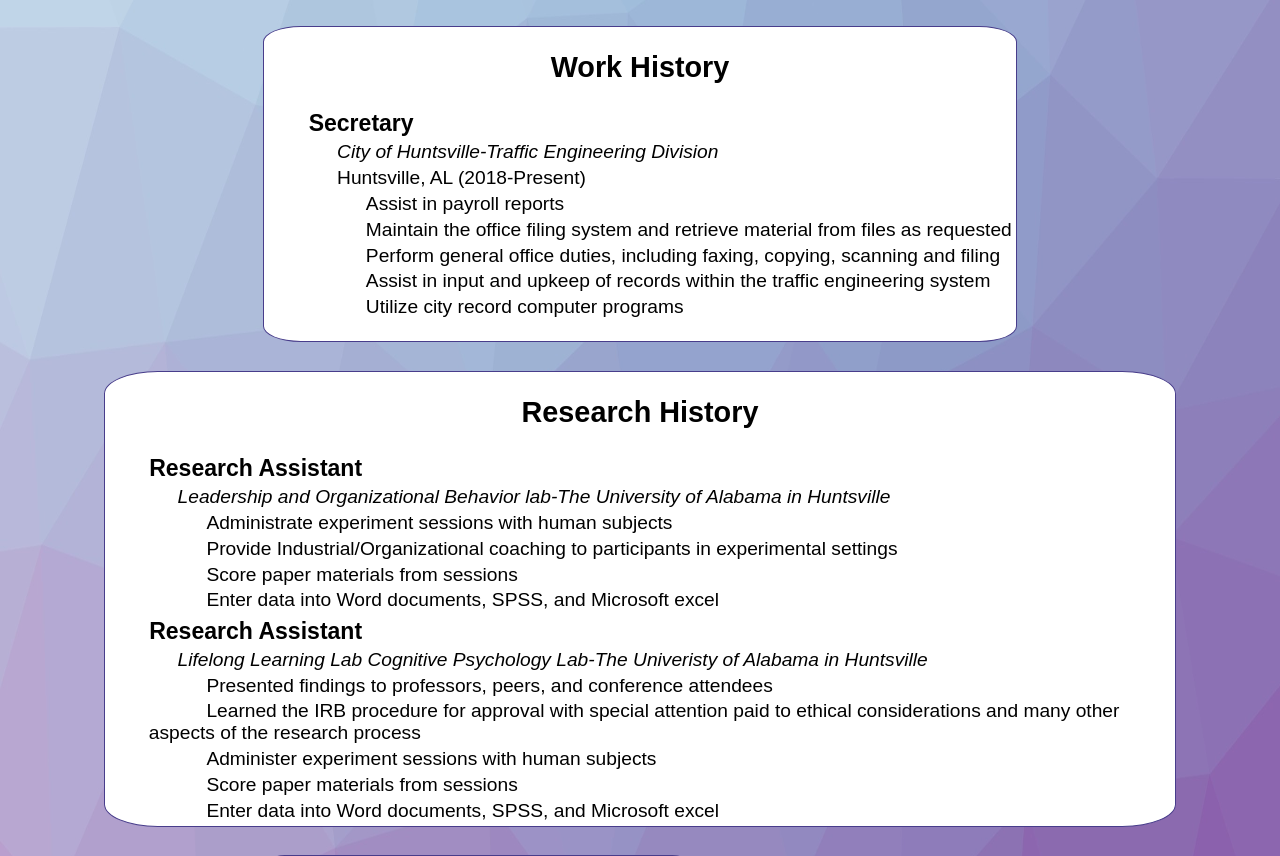
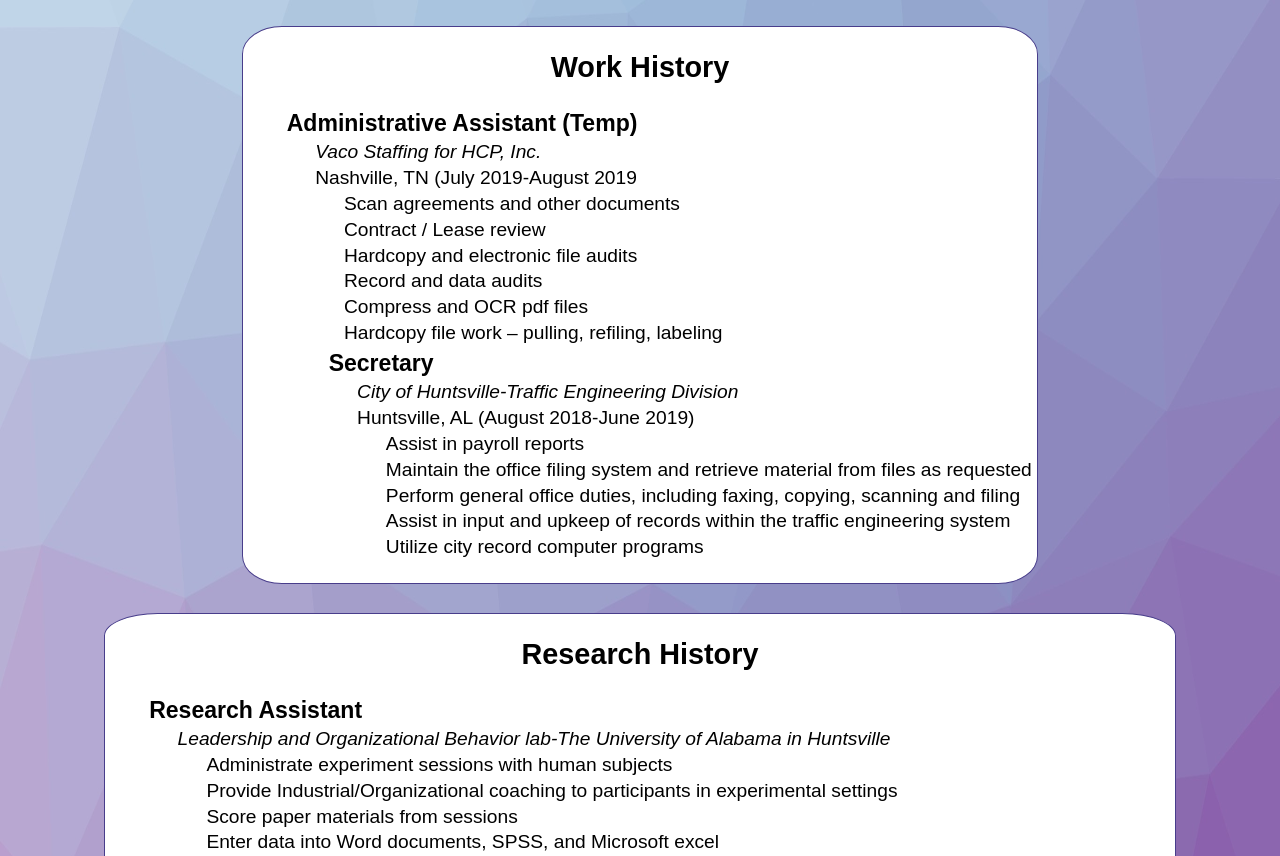
Before and after one commit to slenaha1/slenaha1.github.io, a plain HTML site: page resume.html in a window 1280 px wide. Shown: the part 613-1469 px from the top of the page. Drawn offline with Linux system fonts and the light colour scheme; a web font is replaced by a local one.

Commit message:
Update resume.html

```diff
--- a/resume.html
+++ b/resume.html
@@ -53,9 +53,20 @@
             <article class="workhistory">
                 <h2>Work History</h2>
                 <ul>
+                    <li>Administrative Assistant (Temp)</li>
+                    <li>Vaco Staffing for HCP, Inc.</li>
+                    <li>Nashville, TN (July 2019-August 2019</li>
+                    <li>Scan agreements and other documents</li>
+                    <li>Contract / Lease review</li>
+                    <li>Hardcopy and electronic file audits</li>
+                    <li>Record and data audits</li>
+                    <li>Compress and OCR pdf files</li>
+                    <li>Hardcopy file work – pulling, refiling, labeling</li>
+
+                <ul>
                     <li>Secretary</li>
                     <li>City of Huntsville-Traffic Engineering Division</li>
-                    <li>Huntsville, AL (2018-Present)</li>
+                    <li>Huntsville, AL (August 2018-June 2019)</li>
                     <li>Assist in payroll reports</li>
                     <li>Maintain the office filing system and retrieve material from files as requested</li>
                     <li>Perform general office duties, including faxing, copying, scanning and filing</li>
@@ -105,11 +116,13 @@
                     <li>SPSS</li>
                     <li>Adobe Photoshop</li>
                     <li>Adobe Illustrator</li>
+                    <li>JavaScript</li>
                     <li>Microsoft Word</li>
                     <li>Microsoft Excel</li>
                     <li>Microsoft Outlook</li>
                     <li>Planning</li>
                     <li>Creativity</li>
+                    <li>Research</li>
                 </ul>
             </article>
         </section>
```
